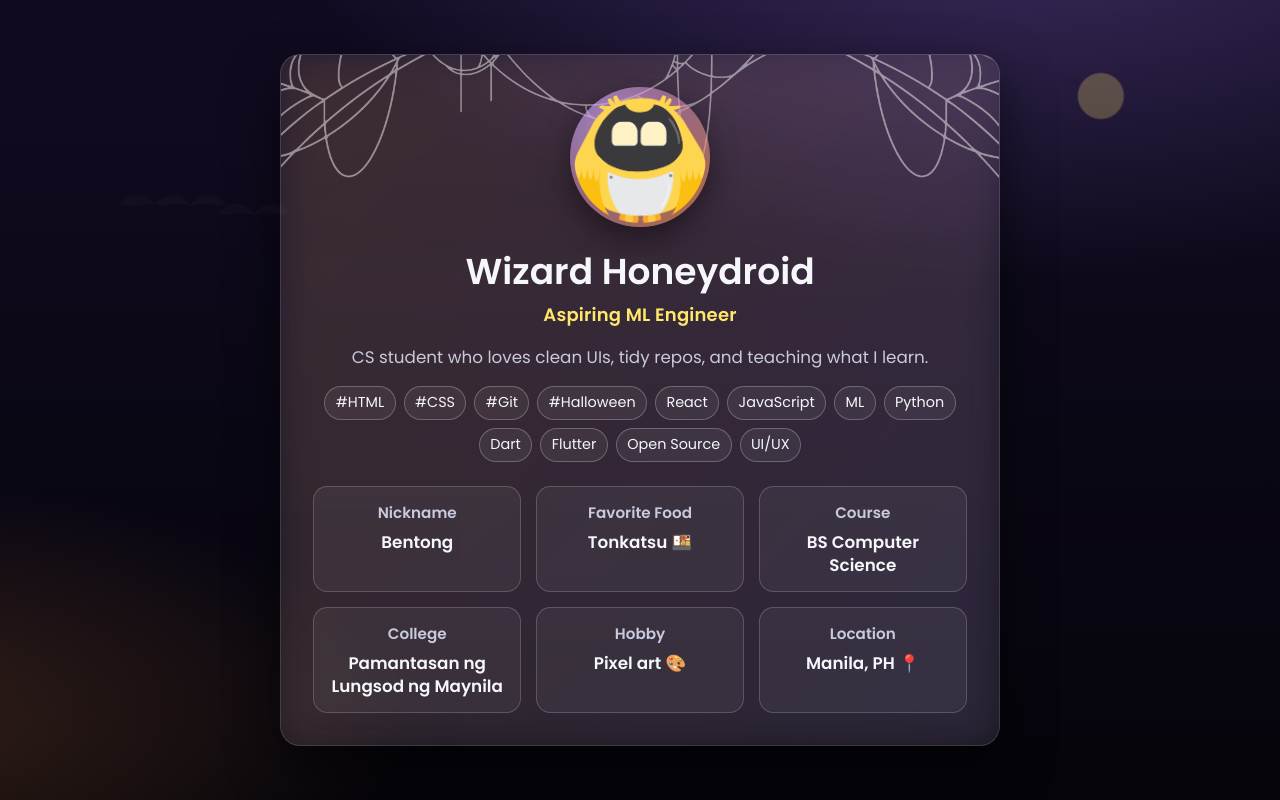
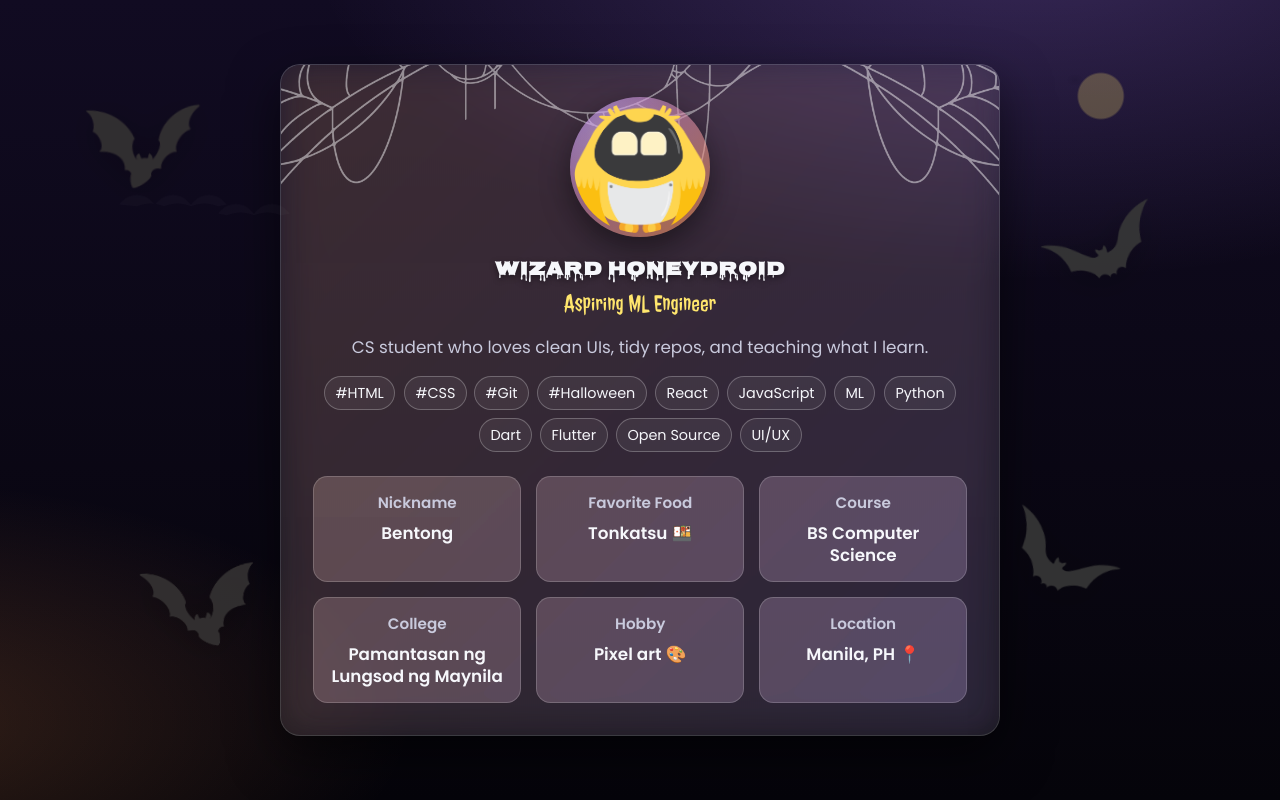
Before and after one commit to puplvr07/fork-or-treat-dy, a plain HTML site: page index.html in a window 1280 px wide. Drawn offline with Linux system fonts and the light colour scheme.

Commit message:
style: changed font style and added hover effects

```diff
--- a/index.html
+++ b/index.html
@@ -5,10 +5,17 @@
   <meta name="viewport" content="width=device-width, initial-scale=1" />
   <link href="https://fonts.googleapis.com/css2?family=Poppins:wght@400;600&display=swap" rel="stylesheet">
   <link rel="stylesheet" href="styles.css" />
-  <title>Halloween Profile Card</title>
+  <link rel="icon" href="assets/img/pumpkin.png" sizes="32x32" type="image/png">
+  <title>Fork or Treat</title>
   <meta name="color-scheme" content="dark">
 </head>
 <body>
+  <div class="bats" aria-hidden="true">
+    <img class="bat bat1" src="assets/img/bat-1.png" alt="">
+    <img class="bat bat2" src="assets/img/bat-2.png" alt="">
+    <img class="bat bat3" src="assets/img/bat-3.png" alt="">
+    <img class="bat bat4" src="assets/img/bat-4.png" alt="">
+  </div>
   <main class="page">
     <section class="card glass" aria-labelledby="name-heading">
       <div class="web"><img src="assets/img/web.png" alt=""></div>
--- a/styles.css
+++ b/styles.css
@@ -37,6 +37,21 @@ body{
     radial-gradient(1200px 600px at 80% -10%, rgba(176,132,255,0.25), transparent 60%),
     radial-gradient(900px 400px at -10% 90%, rgba(255,151,74,0.18), transparent 60%),
     linear-gradient(180deg, var(--bg-start), var(--bg-end));
+}
+
+@font-face{
+  font-family: "NosiferLocal";
+  src: url("assets/fonts/Nosifer-Regular.ttf") format("truetype");
+  font-weight: 400;
+  font-style: normal;
+  font-display: swap;
+}
+@font-face{
+  font-family: "JollyLodgerLocal";
+  src: url("assets/fonts/JollyLodger-Regular.ttf") format("truetype");
+  font-weight: 400;
+  font-style: normal;
+  font-display: swap;
 }
 
 /* ===== PAGE LAYOUT ===== */
@@ -166,16 +181,20 @@ body{
 
 /* ===== TYPOGRAPHY ===== */
 .name{
+  font-family: "NosiferLocal", "Poppins", system-ui, sans-serif;
   margin: 0 0 var(--s-1);
-  font-size: clamp(1.5rem, 3.5vw, 2.25rem);
-  line-height:1.15;
+  font-size: clamp(1.2rem, 2vw, 0.5rem);
+  line-height: 1.05;
+  letter-spacing: .5px;
+  text-shadow: 0 2px 6px rgba(0,0,0,.45);
 }
 .role{
+  font-family: "JollyLodgerLocal", "Poppins", system-ui, sans-serif;
   margin: .1rem 0 var(--s-3);
   color: var(--moon);
-  font-weight: 600;
-  letter-spacing: .2px;
-  font-size: clamp(1rem, 2.5vw, 1.125rem);
+  font-weight: 400;
+  font-size: clamp(1.5rem, 2vw, 0.5rem);
+  letter-spacing: .3px;
 }
 .bio{
   margin: 0 auto var(--s-3);
@@ -228,12 +247,11 @@ body{
   font-weight: 600;
   font-size: 1.05rem;
   line-height: 1.35;
-  overflow-wrap: break-word; /* keeps long words tidy without weird letter-per-line wrapping */
+  overflow-wrap: break-word;
   word-break: normal;
 }
 
 
-/* 2 cols on medium, 3 cols on wide while preserving label/value pairs */
 @media (min-width: 560px){
   .facts{ grid-template-columns: 1fr 1fr; }
 }
@@ -241,14 +259,12 @@ body{
   .facts{ grid-template-columns: 1fr 1fr 1fr; }
 }
 
-/* ===== ACCESSIBILITY ===== */
 :focus-visible{
   outline:none;
   box-shadow:0 0 0 3px rgba(137,240,194,.6);
   border-radius:.6rem;
 }
 
-/* ===== ANIMATIONS ===== */
 @keyframes float{
   from{ transform: translateY(-6px); }
   to  { transform: translateY(6px); }
@@ -259,3 +275,117 @@ body{
   display: block;
   margin: 0 auto;
 }
+
+.bats{
+  position: fixed;
+  inset: 0;
+  pointer-events: none;
+  z-index: 10;
+}
+
+.bat{
+  position: absolute;
+  display: block;
+  width: clamp(60px, 12vw, 140px);
+  height: auto;
+  opacity: .9;
+  filter: drop-shadow(0 6px 18px rgba(0,0,0,.35));
+  animation: batFloat 12s ease-in-out infinite alternate;
+}
+
+.bat1{ top: 12%; left: 6%;  animation-duration: 11s; transform: rotate(-6deg); }
+.bat2{ top: 22%; right: 8%; animation-duration: 13s; transform: rotate(4deg);  }
+.bat3{ bottom: 18%; left: 10%; animation-duration: 12.5s; transform: rotate(-3deg); }
+.bat4{ bottom: 24%; right: 12%; animation-duration: 14s; transform: rotate(5deg); }
+
+@keyframes batFloat{
+  from { transform: translateY(-6px) rotate(var(--r, 0deg)); }
+  to   { transform: translateY(6px)  rotate(var(--r, 0deg)); }
+}
+
+.bat1{ --r: -6deg; } .bat2{ --r: 4deg; } .bat3{ --r: -3deg; } .bat4{ --r: 5deg; }
+
+@media (max-width: 720px){
+  .bat{ width: clamp(44px, 16vw, 96px); opacity: .85; }
+  .bat1{ top: 6%; left: 4%; }
+  .bat2{ top: 14%; right: 5%; }
+  .bat3{ bottom: 12%; left: 6%; }
+  .bat4{ bottom: 16%; right: 8%; }
+}
+
+@media (prefers-reduced-motion: reduce){
+  .bat{ animation: none !important; }
+}
+
+/* Smooth transitions for interactive bits */
+.tags li,
+.fact{
+  transition:
+    background .25s ease,
+    border-color .25s ease,
+    color .25s ease,
+    box-shadow .25s ease,
+    transform .18s ease;
+  will-change: transform, box-shadow, background;
+}
+
+/* TAGS — pumpkin hover */
+.tags li{
+  position: relative;
+  overflow: hidden;
+}
+.tags li:hover,
+.tags li:focus-visible{
+  color: #5bb084;
+  background:
+    linear-gradient(135deg, rgba(255,151,74,.65), rgba(255,230,109,.55)); /* pumpkin → moon */
+  border-color: rgba(255,151,74,.85);
+  box-shadow: 0 10px 20px rgba(255,151,74,.25);
+  transform: translateY(-2px);
+  outline: none;
+}
+.tags li::after{
+  content:"";
+  position:absolute; inset:0;
+  background: radial-gradient(40% 60% at 120% -20%, rgba(255,255,255,.45), transparent 60%);
+  transform: translateX(-120%);
+  transition: transform .5s ease;
+  pointer-events: none;
+}
+.tags li:hover::after,
+.tags li:focus-visible::after{ transform: translateX(0%); }
+
+.fact{
+  position: relative;
+  backdrop-filter: saturate(115%);
+}
+.fact:hover,
+.fact:focus-within{
+  background: rgba(255,151,74,.10);
+  border-color: rgba(255,151,74,.55);
+  box-shadow:
+    0 14px 28px rgba(0,0,0,.35),
+    0 0 0 1px rgba(255,151,74,.25) inset;
+  transform: translateY(-2px);
+}
+.fact:hover .label,
+.fact:focus-within .label{ color: #5bb084; }      /* warm label */
+.fact:hover .value,
+.fact:focus-within .value{ color: #fff6ea; }      /* soft cream */
+
+.tags li:active,
+.fact:active{
+  transform: translateY(0);
+  box-shadow: 0 6px 14px rgba(0,0,0,.28);
+}
+
+.tags li:focus-visible,
+.fact:focus-within{
+  box-shadow: 0 0 0 3px rgba(255,151,74,.45), 0 12px 22px rgba(255,151,74,.20);
+  border-color: rgba(255,151,74,.8);
+}
+
+@media (prefers-reduced-motion: reduce){
+  .tags li, .fact{ transition: none !important; }
+  .tags li::after{ display: none; }
+}
```
Also changed, not shown: assets/fonts/JollyLodger-Regular.ttf (added), assets/fonts/Nosifer-Regular.ttf (added), assets/img/pumpkin.png (added), 1 other file.
